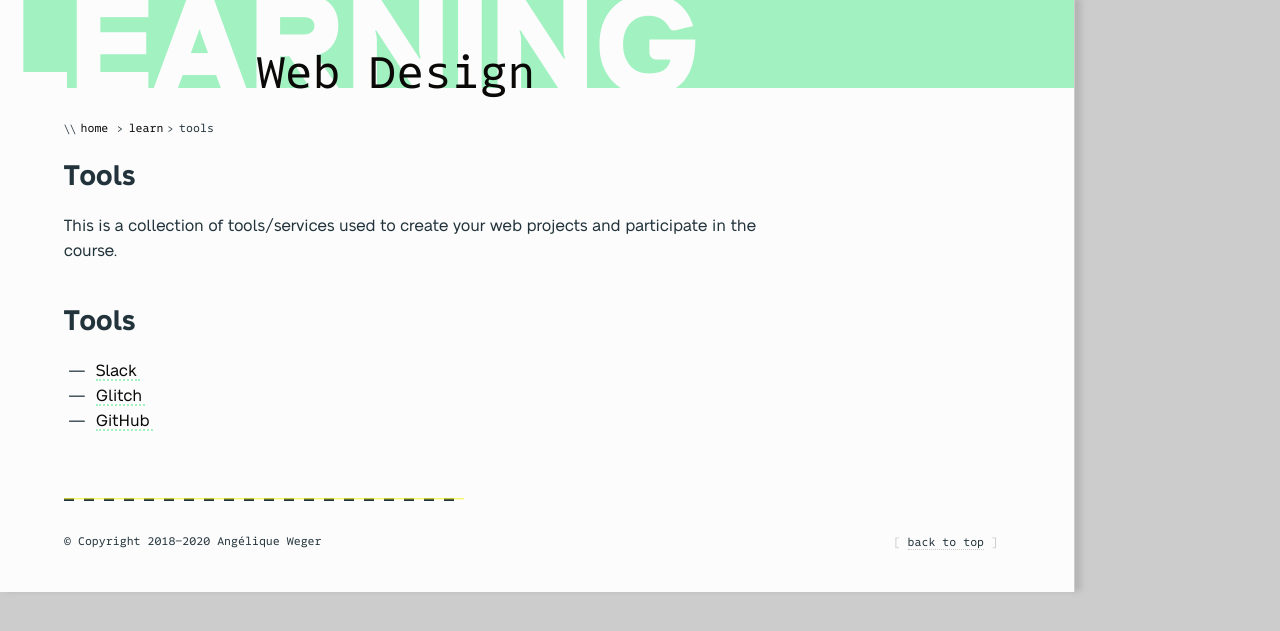
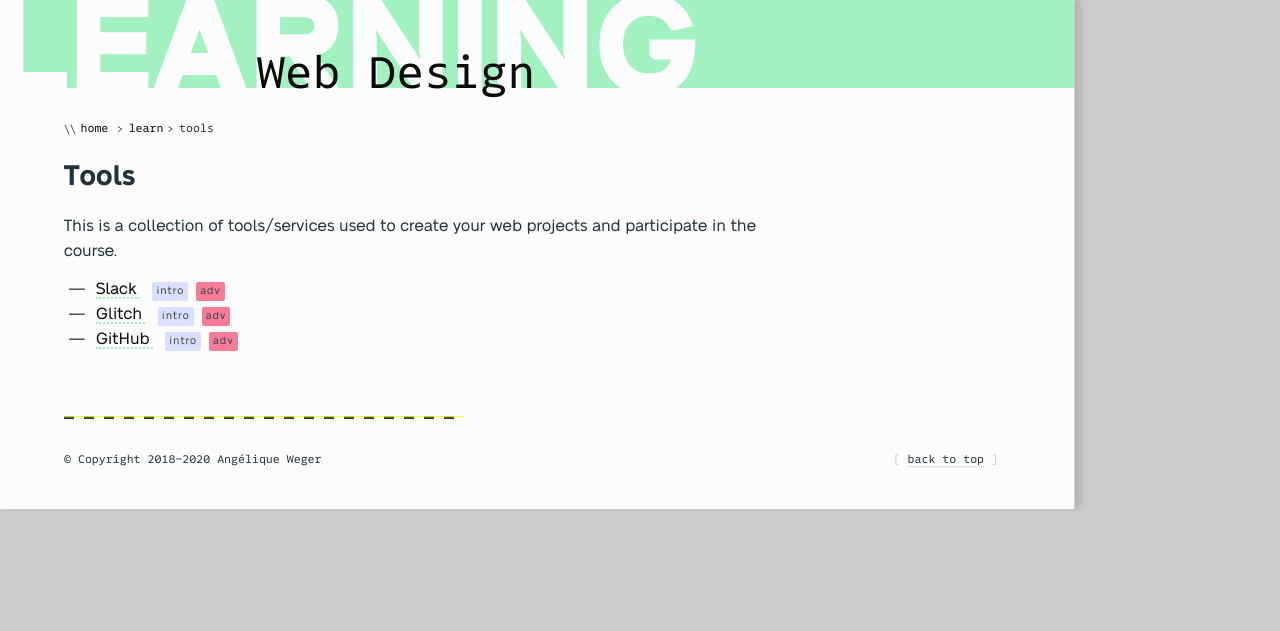
Before and after one commit to mica-web/mica-web.github.io, a Jekyll site: the page built from learn/tools.md, in a window 1280 px wide. Shown: the top 631 px of the page. Built offline with Jekyll 4.4.1, drawn with Linux system fonts in a browser that asks for light colours; some web fonts are replaced.

Commit message:
Add levels to category lists

```diff
--- a/learn/_includes/cat-list.md
+++ b/learn/_includes/cat-list.md
@@ -1,5 +1,3 @@
-# {{ page.topic }}
-
 {% assign category = site.learn | where: 'category', page.category %}
 
 {% if category.size == 0 %}
@@ -9,10 +7,29 @@
 
 {% else %}
 
+<ul>
+
   {% for topic in category %}
 
-  - [{{ topic.topic }}]({{ topic.url }})
+  {% assign levels = topic.level %}
+
+  <li>
+    <a href="{{ topic.url }}">{{ topic.topic }}</a>
+    <span class="tag-wrapper">
+      {% for level in levels %}
+        <span class="tag-name tag--{{ level | slice: 0 }}">
+          {% if level == 'advanced' %}
+          adv
+          {% else %}
+          {{ level }}
+          {% endif %}
+        </span>
+      {% endfor %}
+    </span>
+  </li>
 
   {% endfor %}
 
+</ul>
+
 {% endif %}
```
